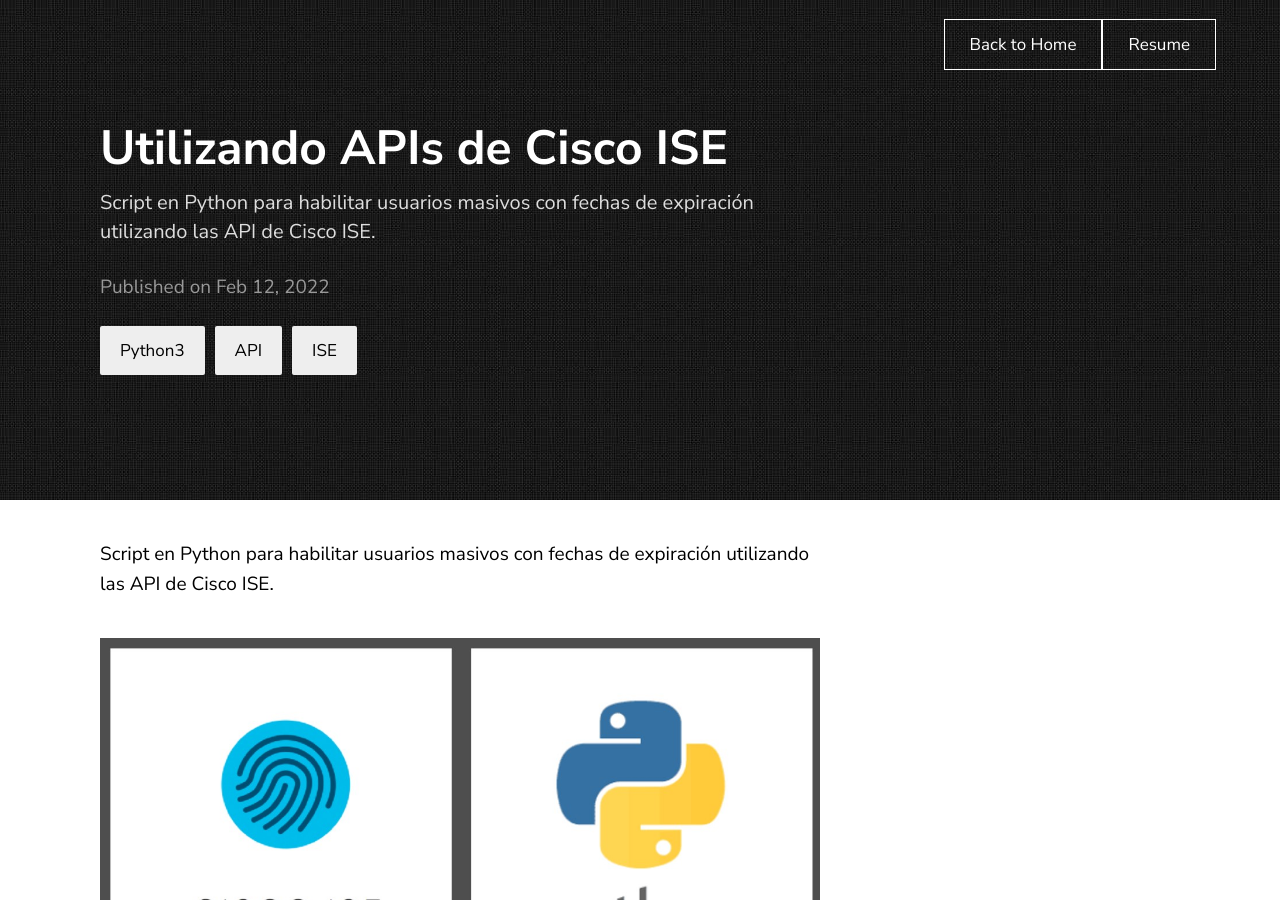
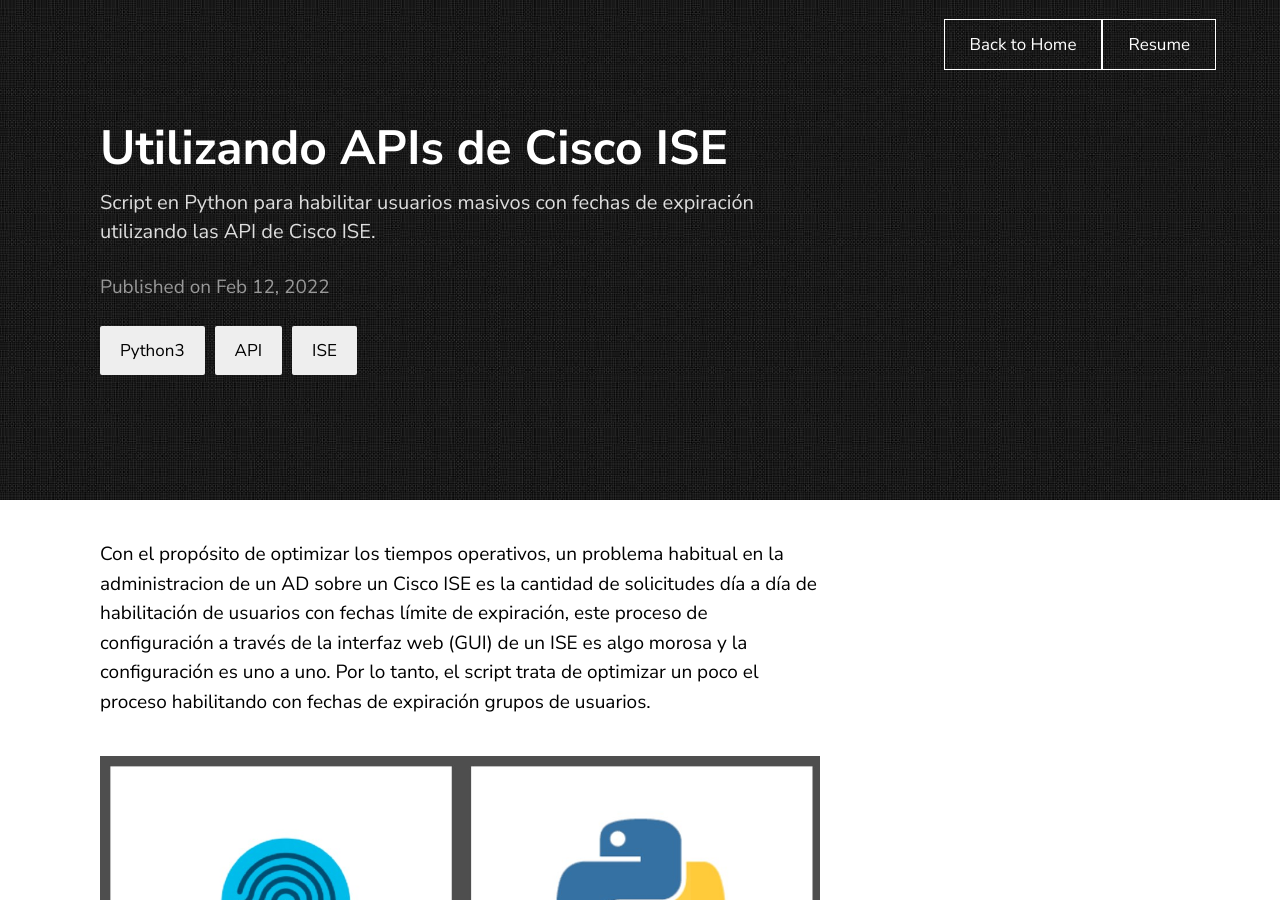
Before and after one commit to pablodiegovs/pablodiegovs.github.io, a Jekyll site: the page built from _posts/2022-02-12-coding-ise-users.markdown, in a window 1280 px wide and 900 px high. Built offline with Jekyll 4.4.1, drawn with Linux system fonts in a browser that asks for light colours.

Commit message:
Update 2022-02-12-coding-ise-users.markdown

```diff
--- a/_posts/2022-02-12-coding-ise-users.markdown
+++ b/_posts/2022-02-12-coding-ise-users.markdown
@@ -5,11 +5,9 @@
 date:   2022-02-12 21:03:36 +0530
 categories: Python3 API ISE
 ---
-Script en Python para habilitar usuarios masivos con fechas de expiración utilizando las API de Cisco ISE.
+Con el propósito de optimizar los tiempos operativos, un problema habitual en la administracion de un AD sobre un Cisco ISE es la cantidad de solicitudes día a día de habilitación de usuarios con fechas límite de expiración, este proceso de configuración a través de la interfaz web (GUI) de un ISE es algo morosa y la configuración es uno a uno. Por lo tanto, el script trata de optimizar un poco el proceso habilitando con fechas de expiración grupos de usuarios.
 
 ![texture theme preview](https://github.com/pablodiegovs/pablodiegovs.github.io/raw/main/assets/images/ISE-Phyton.jpg)
-
-Con el propósito de optimizar los tiempos operativos, un problema habitual en la administracion de un AD sobre un Cisco ISE es la cantidad de solicitudes día a día de habilitación de usuarios con fechas límite de expiración, este proceso de configuración a través de la interfaz web (GUI) de un ISE es algo morosa y la configuración es uno a uno. Por lo tanto, el script trata de optimizar un poco el proceso habilitando con fechas de expiración grupos de usuarios.
 
 Es importante que previo al despliegue de los scripts, validar la versión de Cisco ISE a utilizar y las APIs soportadas en el mismo. El Cisco ISE en general nos presenta dos APIs disponibles: ERS APIs y OPEN APIs. Más información del mismo les dejo el link de la página de [Developer-Cisco][dev-cisco]
 
```
